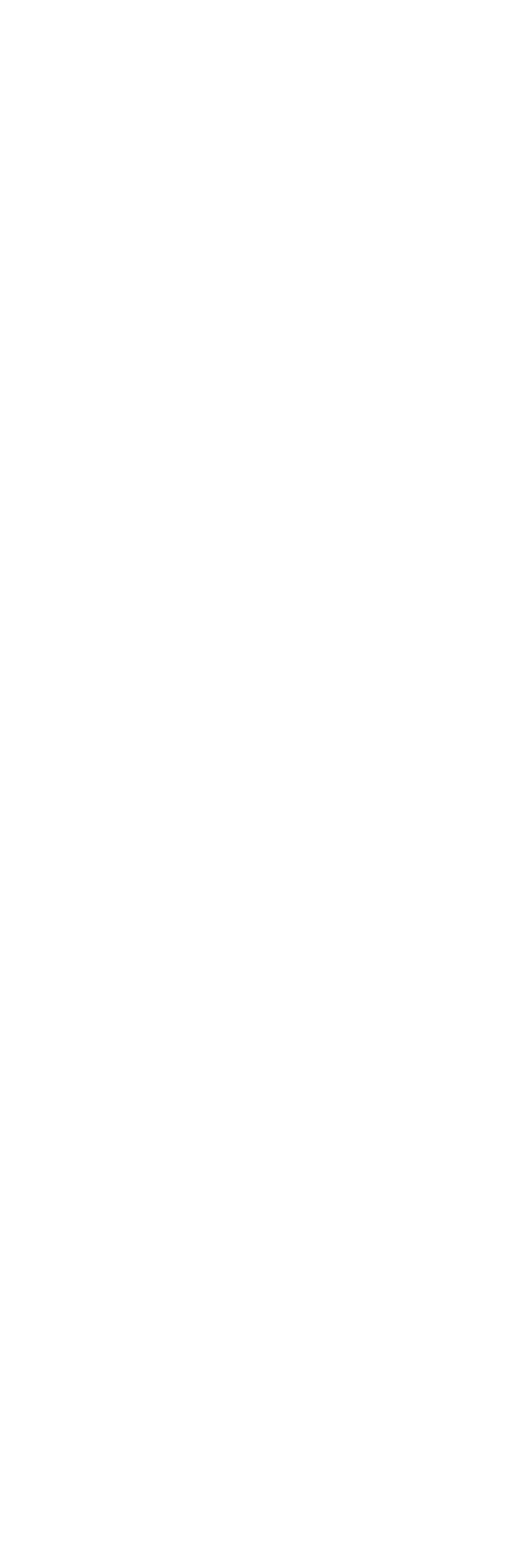
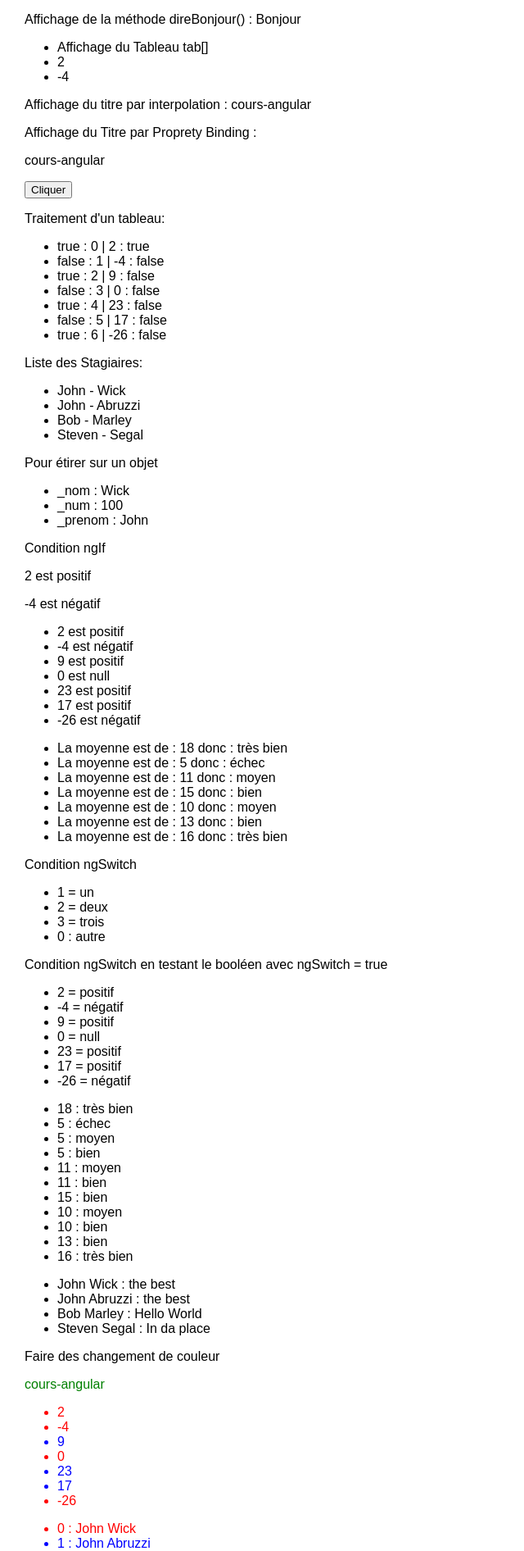
Before and after one commit to n-rick/cours-angular, an Angular app: page / in a window 1280 px wide. Shown: the part 129-2021 px from the top of the page at 82% size, without its empty margins (0-640 px from the left). Before the commit the page ends 800 px from the top, so only its background shows below. Built offline with nearby package versions, Linux system fonts and the light colour scheme; a web font is replaced by a local one.

Commit message:
basic concepts

```diff
--- a/src/app/app.component.css
+++ b/src/app/app.component.css
@@ -0,0 +1,11 @@
+.bleu{
+    color:blue
+}
+
+.rouge{
+    color: red;
+}
+
+.vert{
+    color: green;
+}
--- a/src/app/app.component.html
+++ b/src/app/app.component.html
@@ -1,5 +1,192 @@
 <div style="text-align:center">
   <h1>
-  Welcome to {{ title }}!
+    Welcome to {{ title }} !
+    <!-- Récupération de la variable déclaré dans app.component.ts-->
   </h1>
 </div>
+
+<p>nom du stagiaire : {{ stagiaire.nom}}, prénom du stagiaire: {{ stagiaire.prenom ?? "prénom inconnue"}}</p>
+<!-- Affichage d'un objet-->
+<p> Affichage de la méthode direBonjour() : {{ direBonjour() }}</p> <!-- Affichage d'un méthode-->
+<ul>
+  <!-- Affichage d'un tableau-->
+  <li>Affichage du Tableau tab[]</li>
+  <li>{{ tab[0] }}</li>
+  <li>{{ tab[1] }}</li>
+</ul>
+
+<!-- Liaison unidirectionnel ou ONE WAY BINDING -->
+<p>Affichage du titre par interpolation : {{title}}</p> <!-- Affichage par interpolation ts vers html -->
+<p>Affichage du Titre par Proprety Binding : </p>
+<p [textContent]="title"></p> <!-- afifichage par Property binding tc vers html -->
+<button (click)="displayBonjour()">Cliquer</button> <!-- Event binding html vers ts -->
+
+<!-- TWO WAY BINDING [( )]  /!\ PENSER A IMPORTER LE MODULE-->
+
+<!-- Traitement d'un tableau -->
+<p>Traitement d'un tableau:</p>
+<ul>
+  <li *ngFor="let elt of tab; let i = index; let pair = even; let premier = first">
+    {{ pair }} : {{ i }} | {{ elt }} : {{ premier }}
+  </li>
+</ul>
+
+<p>Liste des Stagiaires:</p>
+<ul>
+  <li *ngFor="let elt of stagiaires">
+    {{elt.prenom}} - {{ elt.nom}}
+  </li>
+</ul>
+<!-- pour étirer sur un objet-->
+<p>Pour étirer sur un objet</p>
+<ul>
+  <li *ngFor="let elt of stagiaire | keyvalue">
+    {{elt.key}} : {{ elt.value}}
+  </li>
+</ul>
+<!-- Condition -->
+<p>Condition ngIf</p>
+<p *ngIf="tab[0] > 0"> {{ tab[0] }} est positif</p>
+
+<p *ngIf="tab[1] > 0; else negatif"> {{ tab[0] }} est positif</p>
+<ng-template #negatif>
+  <p> {{ tab[1] }} est négatif</p>
+</ng-template>
+
+<ul>
+  <ng-container *ngFor="let elt of tab">
+    <li *ngIf="elt > 0; else negatif">
+      {{ elt}} est positif
+    </li>
+    <ng-template #negatif>
+      <li *ngIf="elt < 0; else nul">
+        {{ elt }} est négatif
+      </li>
+      <ng-template #nul>
+        <li>
+          {{ elt}} est null
+        </li>
+      </ng-template>
+    </ng-template>
+  </ng-container>
+</ul>
+
+<ul>
+  <ng-container *ngFor="let elt of moyennes">
+    <li *ngIf=" elt >= 0 && elt < 10; else moyen">
+      La moyenne est de : {{ elt }} donc : échec
+    </li>
+    <ng-template #moyen>
+      <li *ngIf="elt < 13; else bien">
+        La moyenne est de : {{ elt }} donc : moyen
+      </li>
+      <ng-template #bien>
+        <li *ngIf="elt < 16; else tresBien">
+          La moyenne est de : {{ elt }} donc : bien
+        </li>
+      </ng-template>
+      <ng-template #tresBien>
+        <li>
+          La moyenne est de : {{ elt }} donc : très bien
+        </li>
+      </ng-template>
+    </ng-template>
+  </ng-container>
+</ul>
+
+<p>Condition ngSwitch</p>
+<ul>
+  <ng-container *ngFor="let elt of tab1">
+    <ng-container [ngSwitch]="elt">
+      <li *ngSwitchCase="1">
+        {{ elt }} = un
+      </li>
+      <li *ngSwitchCase="2">
+        {{ elt }} = deux
+      </li>
+      <li *ngSwitchCase="3">
+        {{ elt }} = trois
+      </li>
+      <li *ngSwitchDefault>
+        {{ elt }} : autre
+      </li>
+    </ng-container>
+  </ng-container>
+</ul>
+
+<p>Condition ngSwitch en testant le booléen avec ngSwitch = true</p>
+<ul>
+  <ng-container *ngFor="let elt of tab">
+    <ng-container [ngSwitch]="true">
+      <li *ngSwitchCase="elt < 0">
+        {{ elt }} = négatif
+      </li>
+      <li *ngSwitchCase="elt > 0">
+        {{ elt }} = positif
+      </li>
+      <li *ngSwitchCase="elt == 0">
+        {{ elt }} = null
+      </li>
+      <li *ngSwitchDefault>
+        {{ elt }} : autre
+      </li>
+    </ng-container>
+  </ng-container>
+</ul>
+
+<ul>
+  <ng-container *ngFor="let elt of moyennes">
+    <ng-container [ngSwitch]="true">
+      <li *ngSwitchCase="elt >= 0 && elt < 10">
+        {{ elt }} : échec
+      </li>
+      <li *ngSwitchCase="elt < 13">
+        {{ elt }} : moyen
+      </li>
+      <li *ngSwitchCase="elt < 16">
+        {{ elt }} : bien
+      </li>
+      <li *ngSwitchDefault>
+        {{ elt }} : très bien
+      </li>
+    </ng-container>
+  </ng-container>
+</ul>
+
+<ul>
+  <ng-container *ngFor="let elt of stagiaires">
+    <ng-container [ngSwitch]="true">
+      <li *ngSwitchCase="elt.prenom ==='John'">
+        {{ elt.prenom }} {{elt.nom}} : the best
+      </li>
+      <li *ngSwitchCase="elt.prenom ==='Bob'">
+        {{ elt.prenom }} {{elt.nom}} : Hello World
+      </li>
+      <li *ngSwitchDefault>
+        {{ elt.prenom }} {{elt.nom}} : In da place
+      </li>
+    </ng-container>
+  </ng-container>
+</ul>
+
+<p>Faire des changement de couleur</p>
+
+<p [ngClass]="{'vert': true}">
+  {{ title }}
+</p>
+
+<ul>
+  <ng-container *ngFor="let elt of tab">
+    <li [ngClass]="elt%2 == 0 ? 'rouge' : 'bleu'">
+      {{ elt }}
+    </li>
+  </ng-container>
+</ul>
+
+<ul>
+  <ng-container *ngFor="let s of stagiaires, index as i; even as p">
+    <li [ngClass]=" p ? 'rouge' : 'bleu'">
+      {{ i }} : {{ s.prenom }} {{s.nom}}
+    </li>
+  </ng-container>
+</ul>
--- a/src/app/app.component.ts
+++ b/src/app/app.component.ts
@@ -1,4 +1,5 @@
 import { Component } from '@angular/core';
+import { Stagiaire } from './classes/stagiaire';
 
 @Component({
   selector: 'app-root',
@@ -7,4 +8,24 @@ import { Component } from '@angular/core';
 })
 export class AppComponent {
   title = 'cours-angular';
+  stagiaire: Stagiaire = new Stagiaire(100, "Wick", "John");
+  stagiaires: Array<Stagiaire> = [
+    new Stagiaire(100, 'Wick', 'John'),
+    new Stagiaire(101, 'Abruzzi', 'John'),
+    new Stagiaire(102, 'Marley', 'Bob'),
+    new Stagiaire(103, 'Segal', 'Steven')
+    ];
+
+  direBonjour(): string {
+    return "Bonjour";
+  }
+
+  tab = [2, -4, 9, 0, 23, 17, -26];
+  tab1 = [1, 2, 3, 0];
+  displayBonjour(){
+    alert("bonjour");
+  }
+
+  moyennes = [18, 5, 11, 15, 10, 13, 16];
+
 }
```
